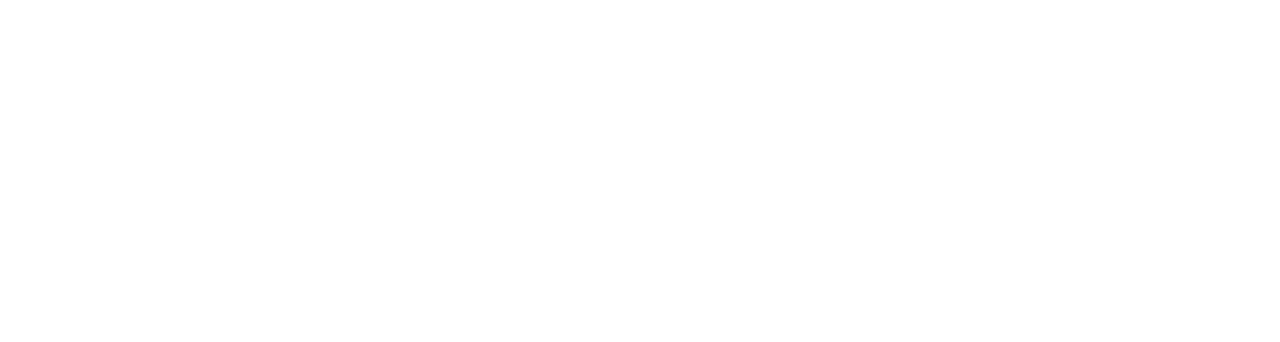
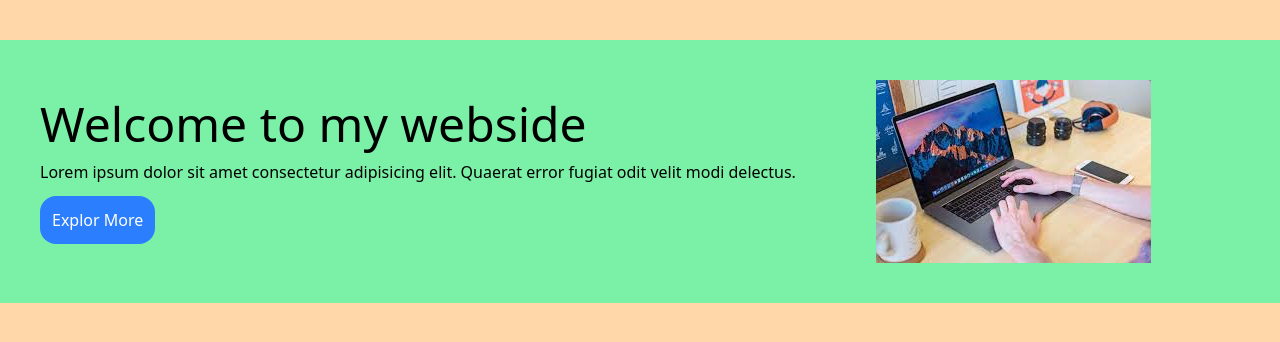
Before and after one commit to deluwarhoisn/Tailwind-Css-project, a plain HTML site: page banner.html in a window 1280 px wide. Drawn offline with nearby package versions, Linux system fonts and the light colour scheme.

Commit message:
added md: and flix use

```diff
--- a/banner.html
+++ b/banner.html
@@ -6,8 +6,17 @@
     <title>tailwind banner</title>
      <script src="https://cdn.jsdelivr.net/npm/@tailwindcss/browser@4"></script>
 </head>
-<body>
+<body class="bg-orange-200 w-">
     <!-- banner -->
-
+     <main class="max-w-7xl mx-auto mt-10 p-10 bg-green-300 ">
+        <header class="md:flex items-center gap-20">
+            <div class="space-y-3">
+                <h1 class="text-5xl">Welcome to my webside</h1>
+                <p>Lorem ipsum dolor sit amet consectetur adipisicing elit. Quaerat error fugiat odit velit modi delectus.</p>
+                <button class="bg-blue-500 p-3 hover:bg-amber-400 rounded-2xl text-white">Explor More</button>
+            </div>
+            <img src="./images (4).jpg" alt="">
+        </header>
+     </main>
 </body>
 </html>
```
Also changed, not shown: images (4).jpg (added).
